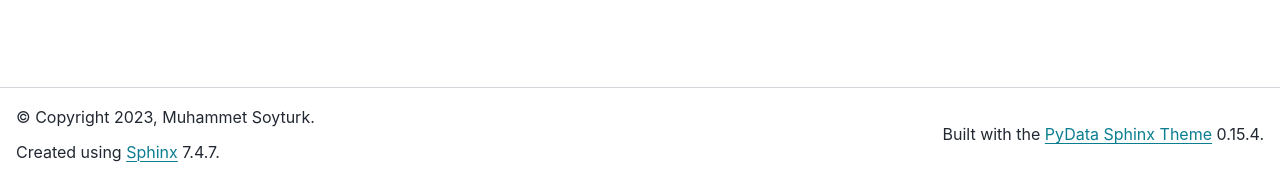
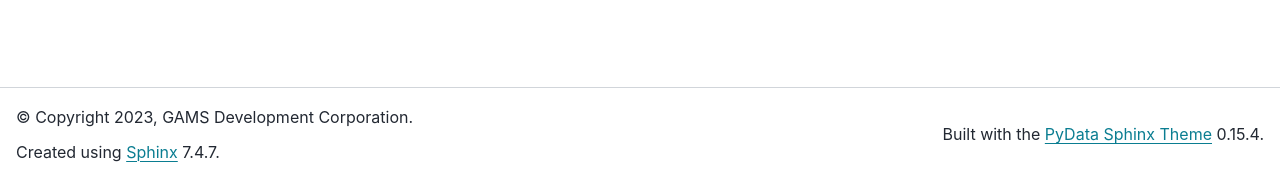
Before and after one commit to GAMS-dev/gamspy, a Sphinx documentation site: the page built from docs/index.rst, in a window 1280 px wide. Shown: the part 719-897 px from the top of the page. Built offline with Sphinx 7.4.7 and the PyData theme 0.15.4, drawn with Linux system fonts in a browser that asks for light colours; pages that are not in the unit, such as notebooks, are missing from menus.

```diff
--- a/docs/conf.py
+++ b/docs/conf.py
@@ -6,10 +6,10 @@
 # -- Project information -----------------------------------------------------
 # https://www.sphinx-doc.org/en/master/usage/configuration.html#project-information
 
-project = "GAMSpy"
-copyright = "2023, Muhammet Soyturk"
-author = "Muhammet Soyturk"
-release = "0.1.0"
+project = "GAMSPy"
+copyright = "2023, GAMS Development Corporation"
+author = "GAMS Development Corporation"
+release = "0.9.0"
 
 # -- General configuration ---------------------------------------------------
 # https://www.sphinx-doc.org/en/master/usage/configuration.html#general-configuration
```
Also changed, not shown: docs/requirements.txt (added, +8 -0 lines), .readthedocs.yaml (added).
